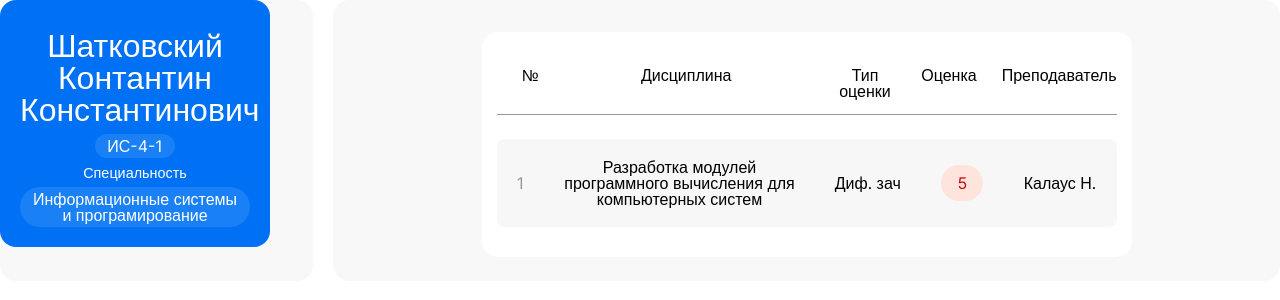
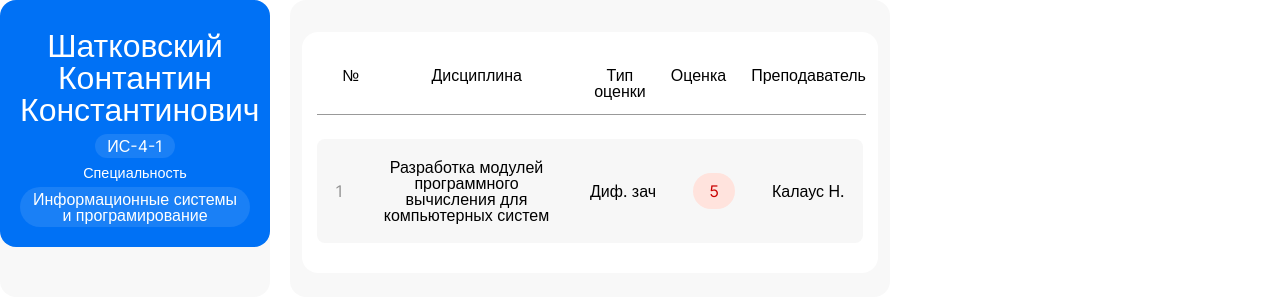
Before and after one commit to MoskvaRodion/Record_book, a PHP site: page / in a window 1280 px wide. Shown: the top 300 px of the page. Run offline with PHP 8.4, Linux system fonts and the light colour scheme.

Commit message:
TableMini

```diff
--- a/css/style.css
+++ b/css/style.css
@@ -35,6 +35,7 @@ body {
 .main_content {
   display: flex;
   gap: 20px;
+  max-width: 600px;
 }
 
 .main_content-left {
@@ -159,7 +160,7 @@ body {
 
 .table-estimation tr {
   display: grid;
-  grid-template-columns: auto 270px auto auto auto;
+  grid-template-columns: auto 210px auto auto auto;
   width: 100%;
   text-align: center;
 }
```
